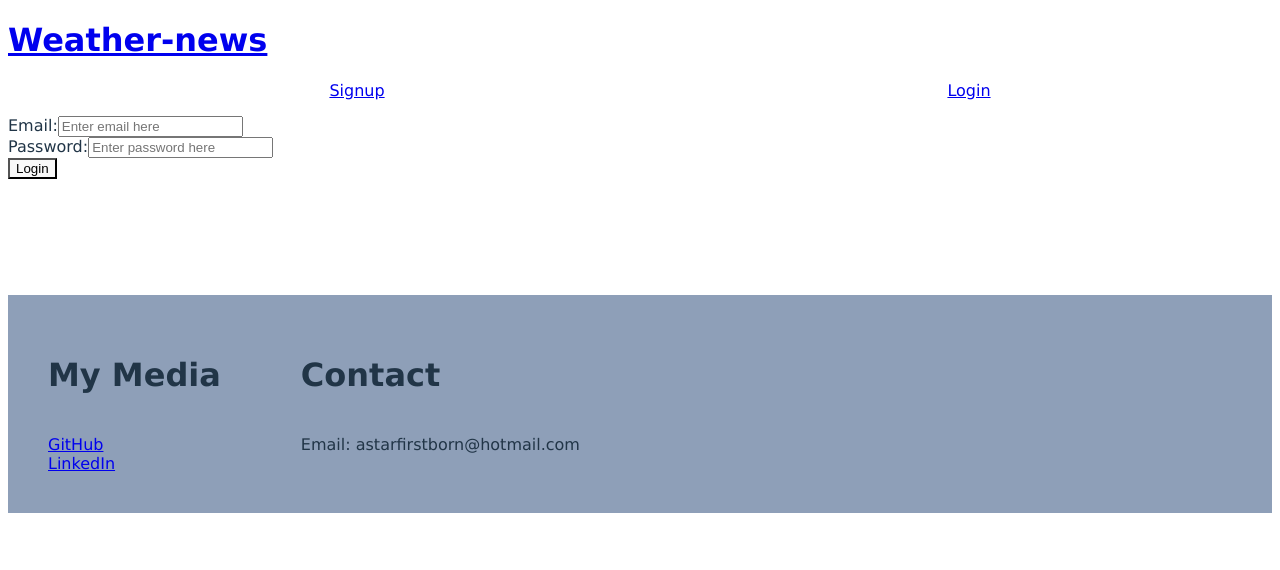
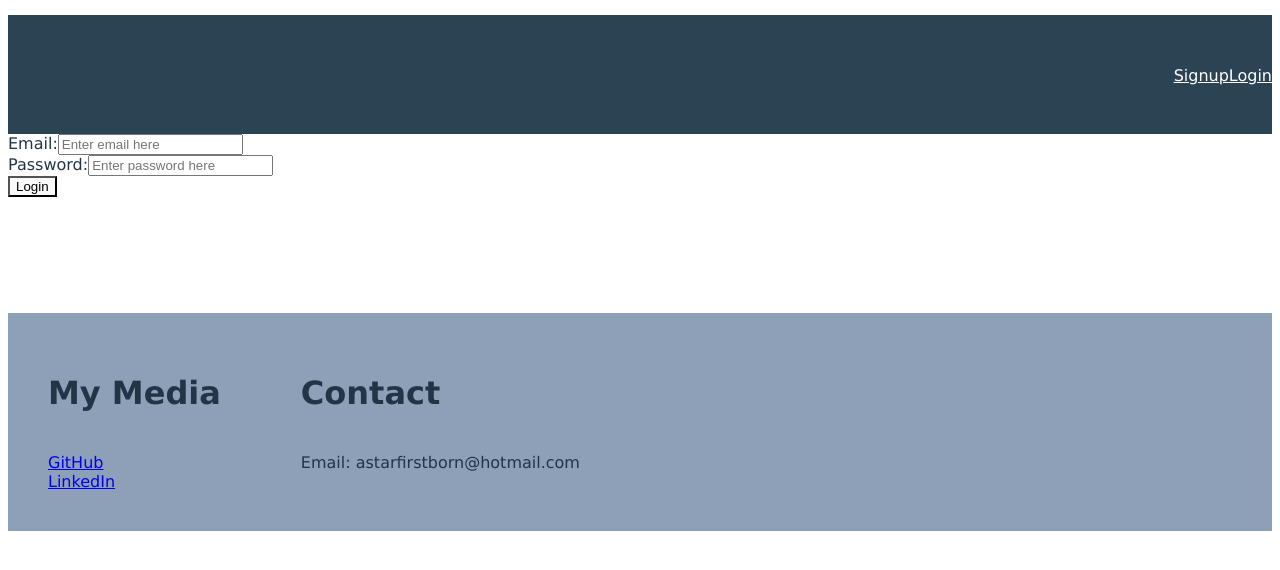
Before and after one commit to aestrella0140/REACT-Weather-Dashboard, a React (Vite) app in the folder client/: page / in a window 1280 px wide. Shown: the top 570 px of the page. Built offline with nearby package versions, Linux system fonts and the light colour scheme.

Commit message:
css to navbar

```diff
--- a/client/src/components/header/nav.jsx
+++ b/client/src/components/header/nav.jsx
@@ -6,9 +6,10 @@ function Nav() {
     function showNav() {
         if (Auth.loggedIn()) {
             return (
+                <div className='nav'>
                     <ul className='hd-nav'>
                         <li>
-                        <Link to='/weatherDashboard'>
+                            <Link to='/weatherDashboard' className='text'>
                                 Weather Dashboard
                             </Link>
                         </li>
@@ -18,29 +19,35 @@ function Nav() {
                             </a>
                         </li>
                     </ul>
+
+                </div>
             );
         } else {
             return (
+                <div className='nav'>
                     <ul className='hd-nav'>
                         <li>
-                        <Link to='/Signup'>
+                            <Link to='/Signup' className='text'>
                                 Signup
                             </Link>
                         </li>
                         <li>
-                        <Link to='/Login'>
+                            <Link to='/Login' className='text'>
                                 Login
                             </Link>
                         </li>
                     </ul>
+
+                </div>
             );
         }
     }
 
     return (
         <header>
-            <h1>
-                <Link to='/'>
+            <div className='nav'>
+                <h1 >
+                    <Link to='/' className='text'>
                         Weather-news
                     </Link>
                 </h1>
@@ -48,6 +55,8 @@ function Nav() {
                 <nav>
                     {showNav()}
                 </nav>
+
+            </div>
         </header>
     );
 }
--- a/client/src/index.css
+++ b/client/src/index.css
@@ -3,12 +3,27 @@
 }
 
 /*header*/
+.nav {
+  display: flex;
+  flex-direction: row;
+  justify-content: flex-end;
+  gap: 1400px;
+  list-style: none;
+  position: relative;
+  margin-top: 15px;
+  background-color: #2b4353;
+
+}
+
+.text {
+  color: #ffffff;
+}
+
 .hd-nav {
   display: flex;
-  flex-direction: row;
-  justify-content: space-around;
   list-style: none;
   position: relative;
+  margin-top: 36px;
 }
 
 /*footer*/
```
Lines whose indentation alone changed are shown as unchanged.
